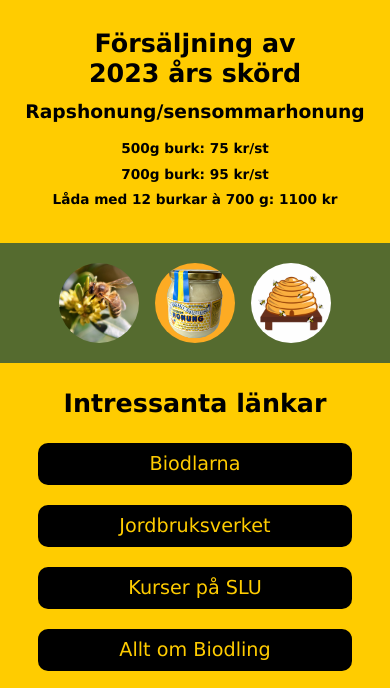
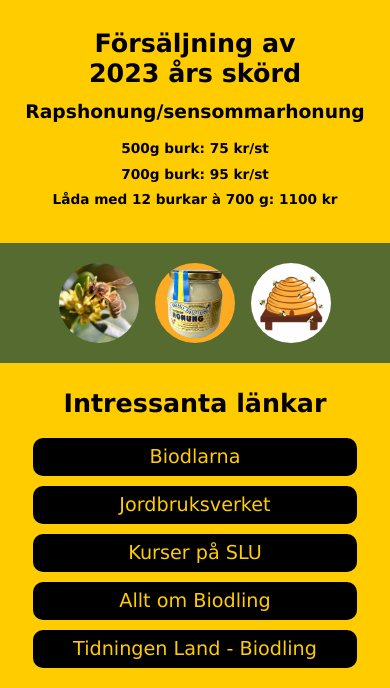
Before and after one commit to KBCS1/allerumshonung, a plain HTML site: page index.html in a window 390 px wide. Shown: the part 127-815 px from the top of the page. Drawn offline with Linux system fonts and the light colour scheme.

Commit message:
another distance adjustment of links

```diff
--- a/css/styles.css
+++ b/css/styles.css
@@ -352,5 +352,10 @@ footer {
 
   }
 
+  a.link {
+    padding: 3px 20px;
+    margin: 5px 0;
+  }
+
 
 }
```
